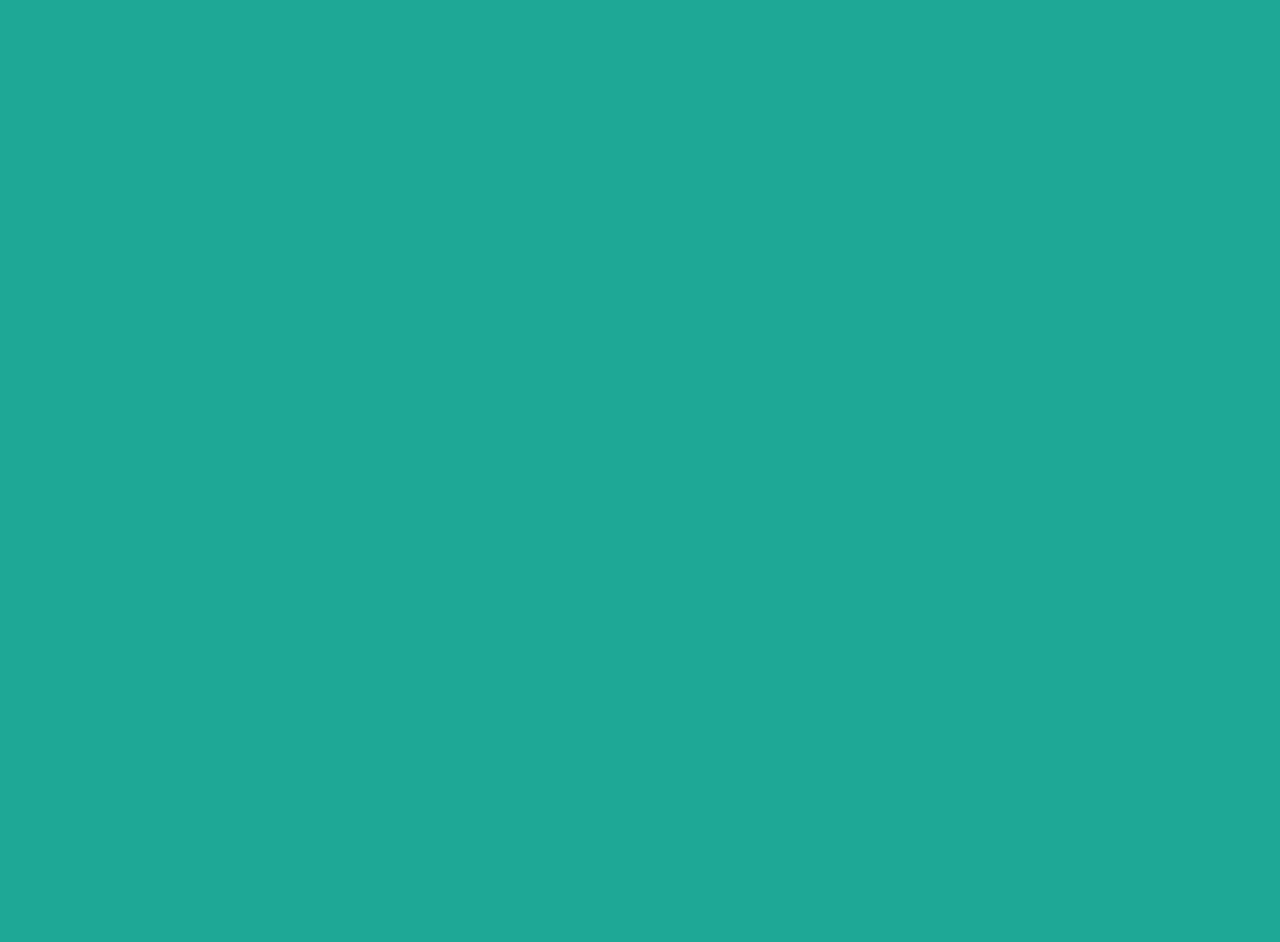
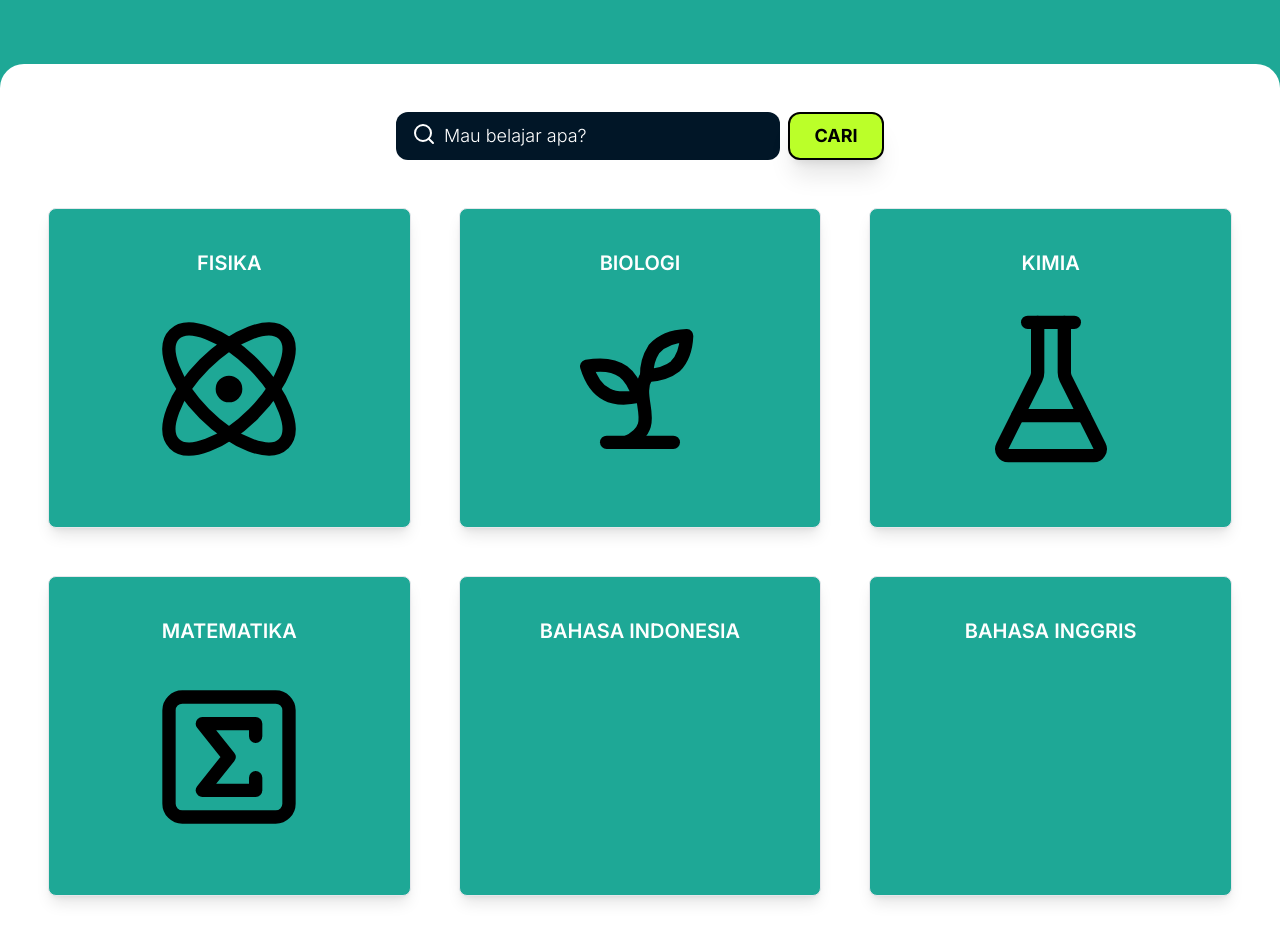
Before and after one commit to Alvalens/cylea, a Next.js app: page /subject in a window 1280 px wide. Before the commit this address had no page. Shown: the part 480-1422 px from the top of the page. Before the commit the page ends 800 px from the top, so only its background shows below. Built offline with nearby package versions, Linux system fonts and the light colour scheme.

Commit message:
feat: add subject page component

```diff
--- /dev/null
+++ b/app/(root)/subject/page.jsx
@@ -0,0 +1,51 @@
+import { Search, Atom, Sprout, FlaskConical, SigmaSquare } from "lucide-react";
+
+export default function Page() {
+	return (
+		<>
+			<div className='flex space-x-2 justify-center'>
+				<div className='inline-flex items-center bg-[#011627] rounded-xl h-12 w-96 px-4'>
+					<div className='flex font-light text-lg text-white'>
+						<Search className='h-6 w-6 mr-2' />
+						Mau belajar apa?
+					</div>
+				</div>
+				<div className='inline-flex items-center justify-center border-2 border-black rounded-xl shadow-xl h-12 w-24 bg-[#BBFF29]'>
+					<div className='uppercase font-bold text-center text-lg'>cari</div>
+				</div>
+			</div>
+			<div className='grid grid-cols-3 gap-12 mt-12 uppercase text-center'>
+				<div className='rounded-lg border bg-[#1ea896] text-white shadow-lg h-80 p-10 '>
+					<div className='font-semibold text-xl mb-8'>fisika</div>
+					<div className='items-center justify-center flex'>
+						<Atom className='text-black h-40 w-40' />
+					</div>
+				</div>
+				<div className='rounded-lg border bg-[#1ea896] text-white shadow-lg h-80 p-10'>
+					<div className='font-semibold text-xl mb-8'>biologi</div>
+					<div className='items-center justify-center flex'>
+						<Sprout className='text-black h-40 w-40' />
+					</div>
+				</div>
+				<div className='rounded-lg border bg-[#1ea896] text-white shadow-lg h-80 p-10'>
+					<div className='font-semibold text-xl mb-8'>kimia</div>
+					<div className='items-center justify-center flex'>
+						<FlaskConical className='text-black h-40 w-40' />
+					</div>
+				</div>
+				<div className='rounded-lg border bg-[#1ea896] text-white shadow-lg h-80 p-10'>
+					<div className='font-semibold text-xl mb-8'>matematika</div>
+					<div className='items-center justify-center flex'>
+						<SigmaSquare className='text-black h-40 w-40' />
+					</div>
+				</div>
+				<div className='rounded-lg border bg-[#1ea896] text-white shadow-lg h-80 p-10'>
+					<div className='font-semibold text-xl mb-8'>bahasa indonesia</div>
+				</div>
+				<div className='rounded-lg border bg-[#1ea896] text-white shadow-lg h-80 p-10'>
+					<div className='font-semibold text-xl mb-8'>bahasa inggris</div>
+				</div>
+			</div>
+		</>
+	);
+}
```
